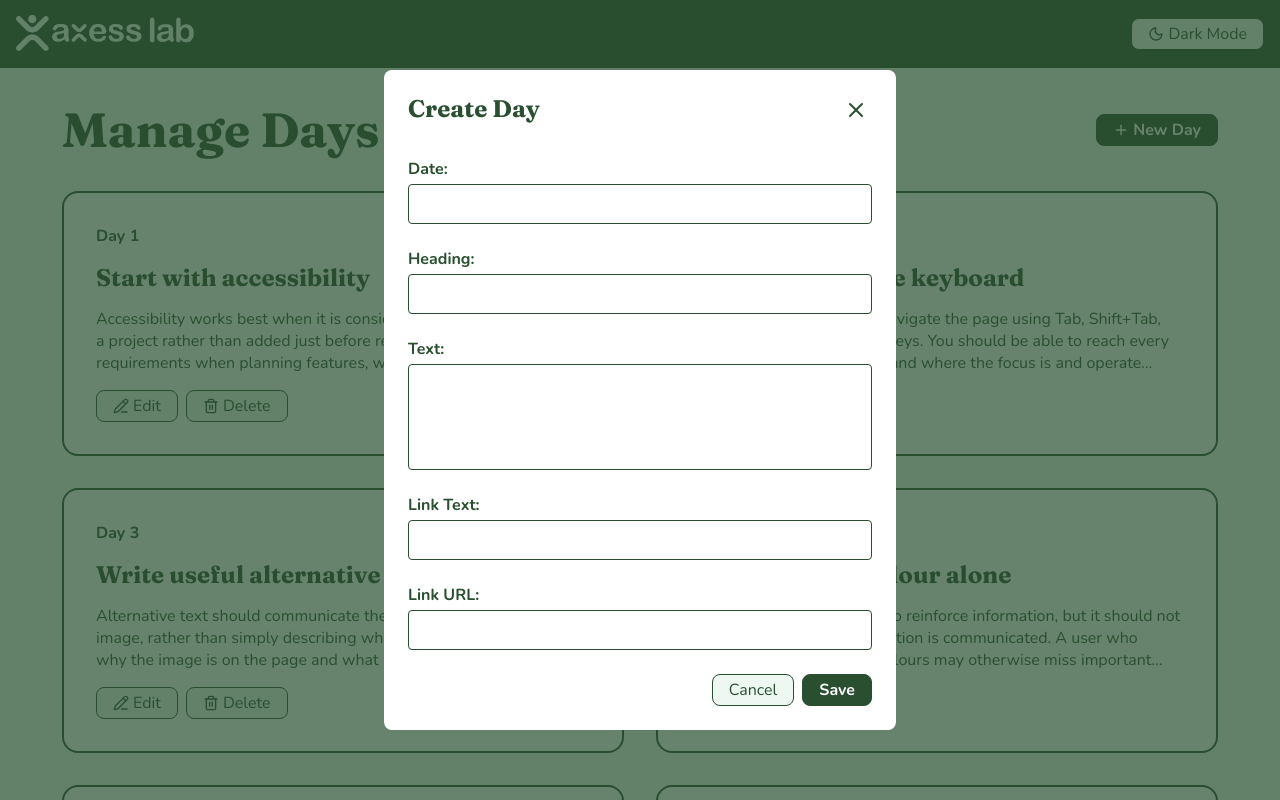
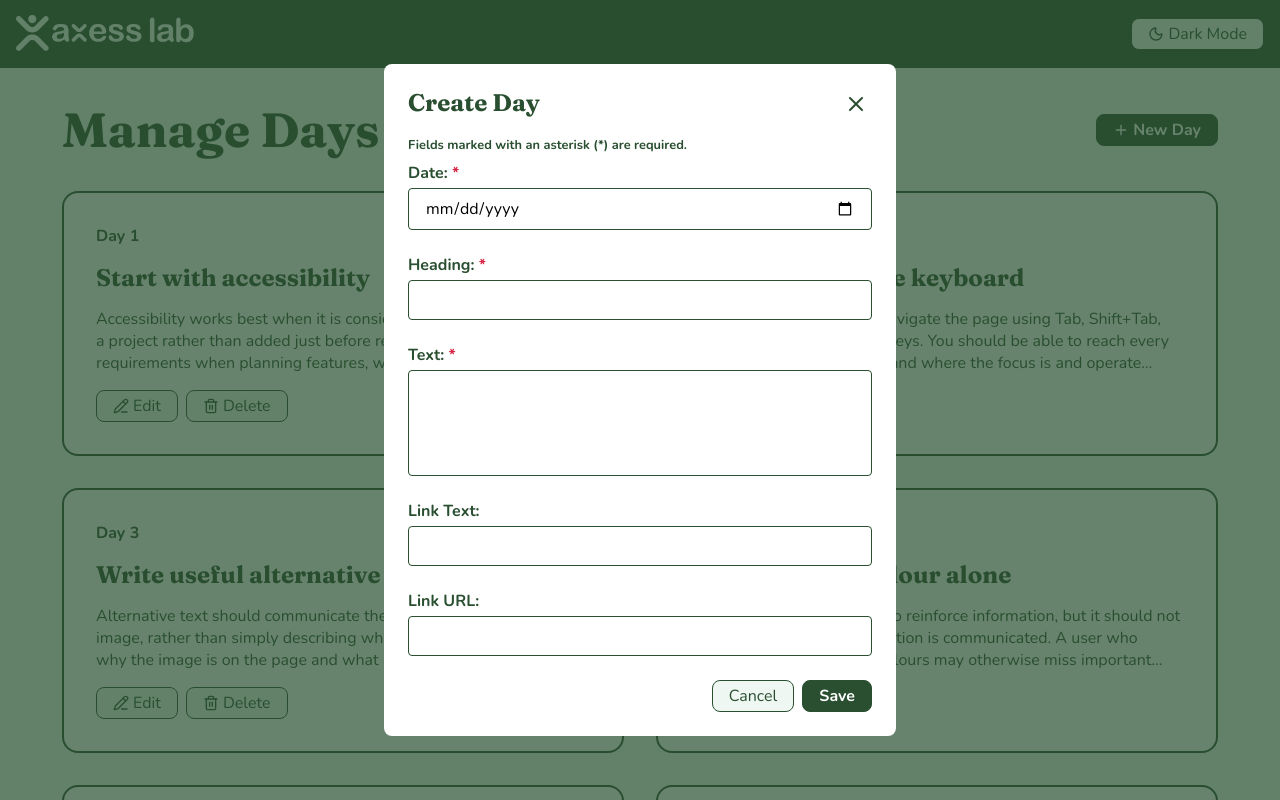
Before and after one commit to AccessibleForAll/a11y-advent-calendar, a Next.js app: page /admin/manageDays in a window 1280 px wide. Both pictures are taken after a click on the button "New Day". Shown: the top 800 px of the page. Built offline with nearby package versions, Linux system fonts and the light colour scheme.

Commit message:
feat: add validation and error handling to ManageDaysForm and update styles

```diff
--- a/src/app/admin/manageDays/ManageDays.module.scss
+++ b/src/app/admin/manageDays/ManageDays.module.scss
@@ -60,7 +60,7 @@
 .modalContentWrapper {
   display: flex;
   flex-direction: column;
-  margin-top: space(xl);
+  margin-top: space(xs);
   gap: map.get($spacing-scale, sm);
   align-items: center;
 
@@ -69,3 +69,9 @@
     justify-content: flex-end;
   }
 }
+
+.requiredNote {
+  align-self: flex-start;
+  font-size: type-size(sm);
+  font-weight: bold;
+}
--- a/src/components/Forms/ManageDaysForm.tsx
+++ b/src/components/Forms/ManageDaysForm.tsx
@@ -5,13 +5,19 @@ import { Day } from '../../../data/days';
 import InputField from '../Inputfield/Inputfield';
 import Button from '@/components/Buttons/Button/Button';
 
-import manageDaysStyles from '@/app/admin/manageDays/ManageDays.module.scss';
+import styles from '@/app/admin/manageDays/ManageDays.module.scss';
 
 type ManageDaysFormProps = {
   day: Day | null;
   onCancel: () => void;
   onSubmit: (data: Day) => void;
 };
+
+function getMinDate() {
+  const date = new Date();
+  date.setDate(date.getDate() + 1);
+  return date.toLocaleDateString('sv-SE');
+}
 
 export default function ManageDaysForm({
   day,
@@ -21,6 +27,8 @@ export default function ManageDaysForm({
   const [data, setData] = useState<Day>(
     day ?? { day: '', title: '', text: '', linkUrl: '', linkText: '' },
   );
+  const [errors, setErrors] = useState<Partial<Record<keyof Day, string>>>({});
+  const minDate = getMinDate();
 
   function handleChange(
     e: React.ChangeEvent<HTMLInputElement | HTMLTextAreaElement>,
@@ -31,20 +39,46 @@ export default function ManageDaysForm({
 
   function handleSubmit(e: React.SubmitEvent<HTMLFormElement>) {
     e.preventDefault();
+
+    const newErrors: typeof errors = {};
+
+    if (!data.day) newErrors.day = 'Choose a date';
+    else if (data.day < minDate) newErrors.day = 'Choose a date in the future';
+
+    if (!data.title) newErrors.title = 'Heading is required';
+
+    if (!data.text) newErrors.text = 'Text is required';
+
+    if (data.linkUrl && !data.linkText)
+      newErrors.linkText = 'Link text is required if URL is given';
+
+    if (data.linkUrl && !data.linkUrl.startsWith('https://'))
+      newErrors.linkUrl = 'URL must start with https://';
+
+    setErrors(newErrors);
+    if (Object.keys(newErrors).length > 0) return;
+
     onSubmit(data);
   }
 
   return (
     <form
       onSubmit={handleSubmit}
-      className={manageDaysStyles.modalContentWrapper}
+      className={styles.modalContentWrapper}
+      noValidate
     >
+      <p className={styles.requiredNote}>
+        Fields marked with an asterisk (*) are required.
+      </p>
       <InputField
         name="day"
         value={data.day}
         onChange={handleChange}
         label="Date:"
-        type="text"
+        type="date"
+        required
+        min={minDate}
+        error={errors.day}
       />
       <InputField
         name="title"
@@ -52,6 +86,8 @@ export default function ManageDaysForm({
         onChange={handleChange}
         label="Heading:"
         type="text"
+        required
+        error={errors.title}
       />
       <InputField
         name="text"
@@ -59,6 +95,8 @@ export default function ManageDaysForm({
         onChange={handleChange}
         label="Text:"
         type="textarea"
+        required
+        error={errors.text}
       />
       <InputField
         name="linkText"
@@ -66,15 +104,17 @@ export default function ManageDaysForm({
         onChange={handleChange}
         label="Link Text:"
         type="text"
+        error={errors.linkText}
       />
       <InputField
         name="linkUrl"
         value={data.linkUrl}
         onChange={handleChange}
         label="Link URL:"
-        type="text"
+        type="url"
+        error={errors.linkUrl}
       />
-      <div className={manageDaysStyles.buttonGroup}>
+      <div className={styles.buttonGroup}>
         <Button variant="primary" type="button" onClick={onCancel}>
           Cancel
         </Button>
--- a/src/styles/abstracts/_colors.scss
+++ b/src/styles/abstracts/_colors.scss
@@ -4,6 +4,7 @@ $text-colors: (
   white: var(--color-text-white),
   black: var(--color-text-black),
   off-white: var(--color-text-off-white),
+  error: var(--color-text-error),
 );
 
 $bg-colors: (
--- a/src/styles/global.scss
+++ b/src/styles/global.scss
@@ -12,6 +12,7 @@
   --color-text-white: #ffffff;
   --color-text-black: #000000;
   --color-text-off-white: #f8fffc;
+  --color-text-error: #d72645;
 
   --color-bg-primary: #eef7f2;
   --color-bg-secondary: #294f30;
@@ -34,6 +35,7 @@
   --color-text-inactive: #eef7f2;
   --color-text-white: #ffffff;
   --color-text-black: #f5f7f5;
+  --color-text-error: #ffc7c1;
 
   --color-bg-primary: #012514;
   --color-bg-secondary: #294f30;
```
